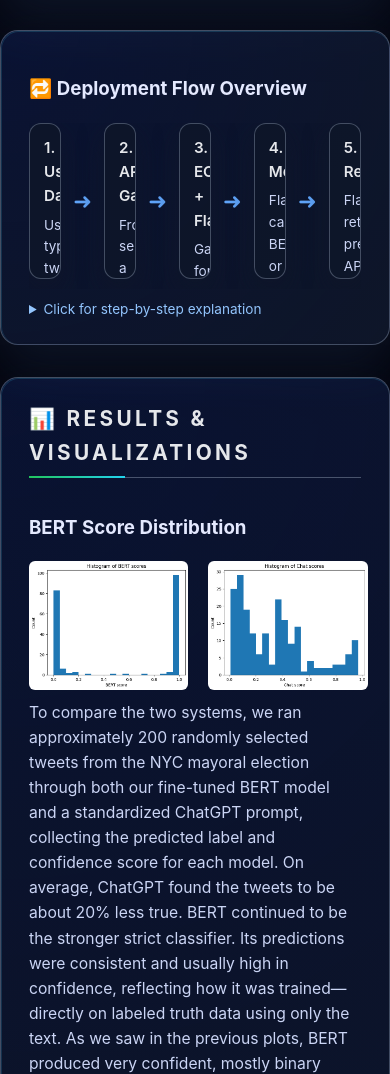
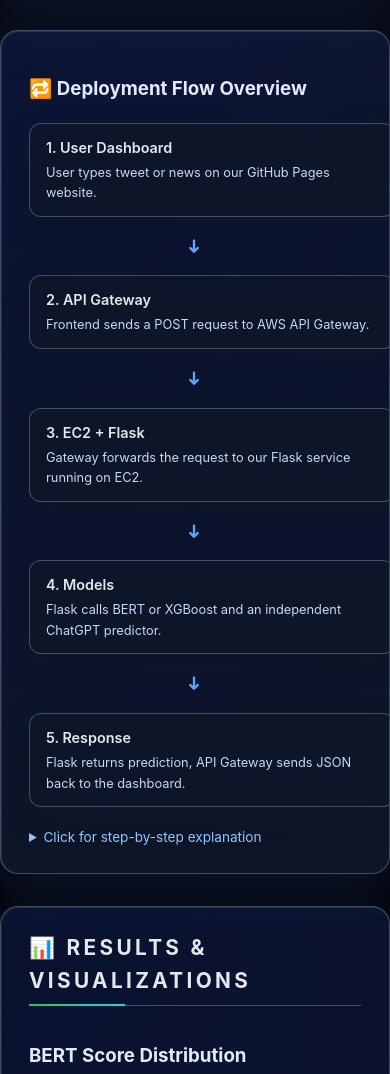
Before and after one commit to akwve/STA160_Group2_Project, a plain HTML site: page index.html in a window 390 px wide. Shown: the part 2927-4001 px from the top of the page. Drawn offline with Linux system fonts and the light colour scheme.

Commit message:
Add files via upload

```diff
--- a/styles.css
+++ b/styles.css
@@ -460,7 +460,42 @@ footer {
   color: #bfdbfe;
 }
 
+/* ===== DEPLOYMENT FLOW SECTION（phone） ===== */
+@media (max-width: 768px) {
+  .flow-line {
+    flex-direction: column;
+    align-items: stretch;
+    overflow-x: visible;
+    gap: 10px;
+  }
 
+
+  .flow-step {
+    width: 100%;
+    height: auto;
+    padding: 12px 16px;
+  }
+
+
+  .flow-title {
+    font-size: 0.9rem;
+    margin-bottom: 4px;
+  }
+
+  .flow-desc {
+    font-size: 0.8rem;
+  }
+
+  .flow-arrow {
+    align-self: center;
+    font-size: 1.2rem;
+    margin: 4px 0;
+    transform: rotate(90deg);
+  }
+}
+
+
+/* ===== RESULT SECTION ===== */
 .result-grid {
     display: flex;
     flex-direction: column;
```
